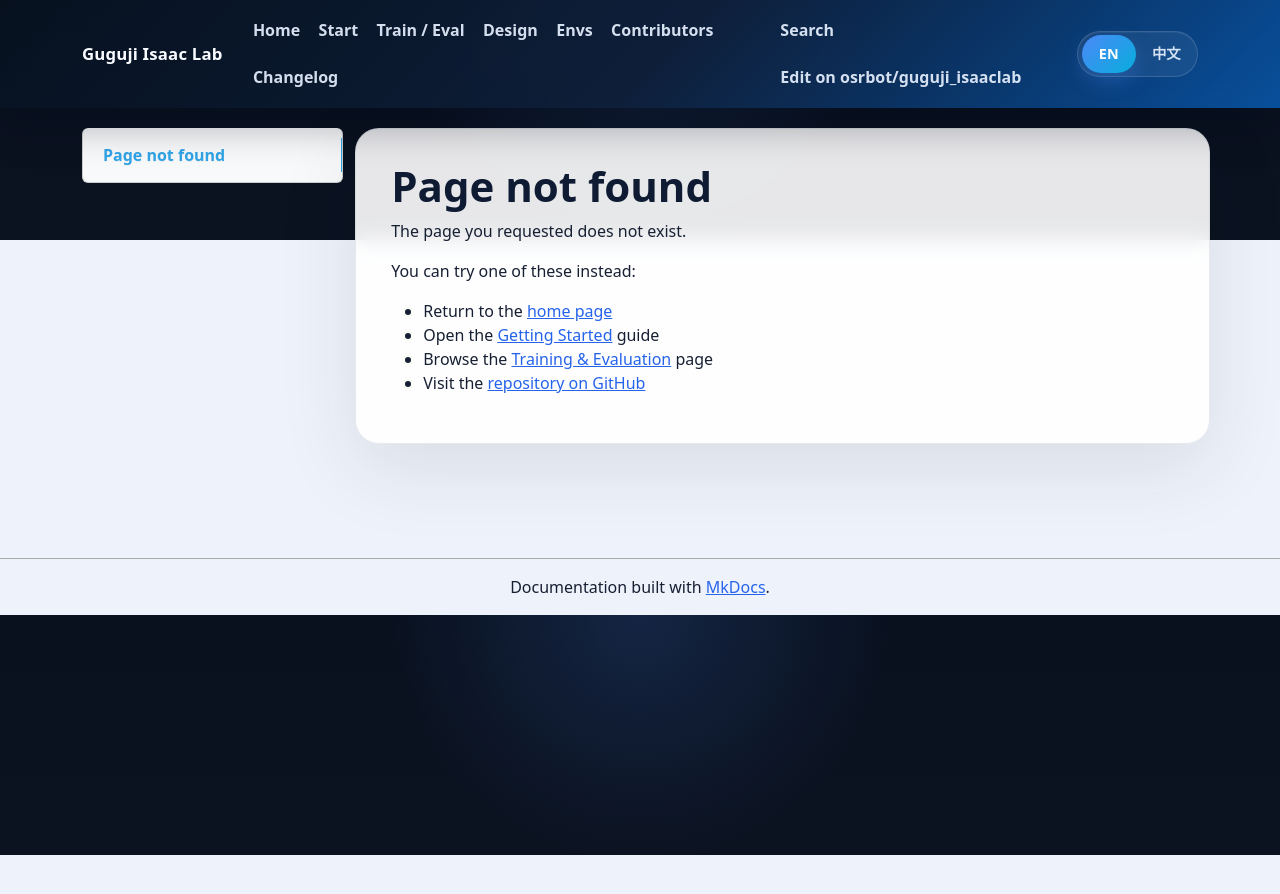
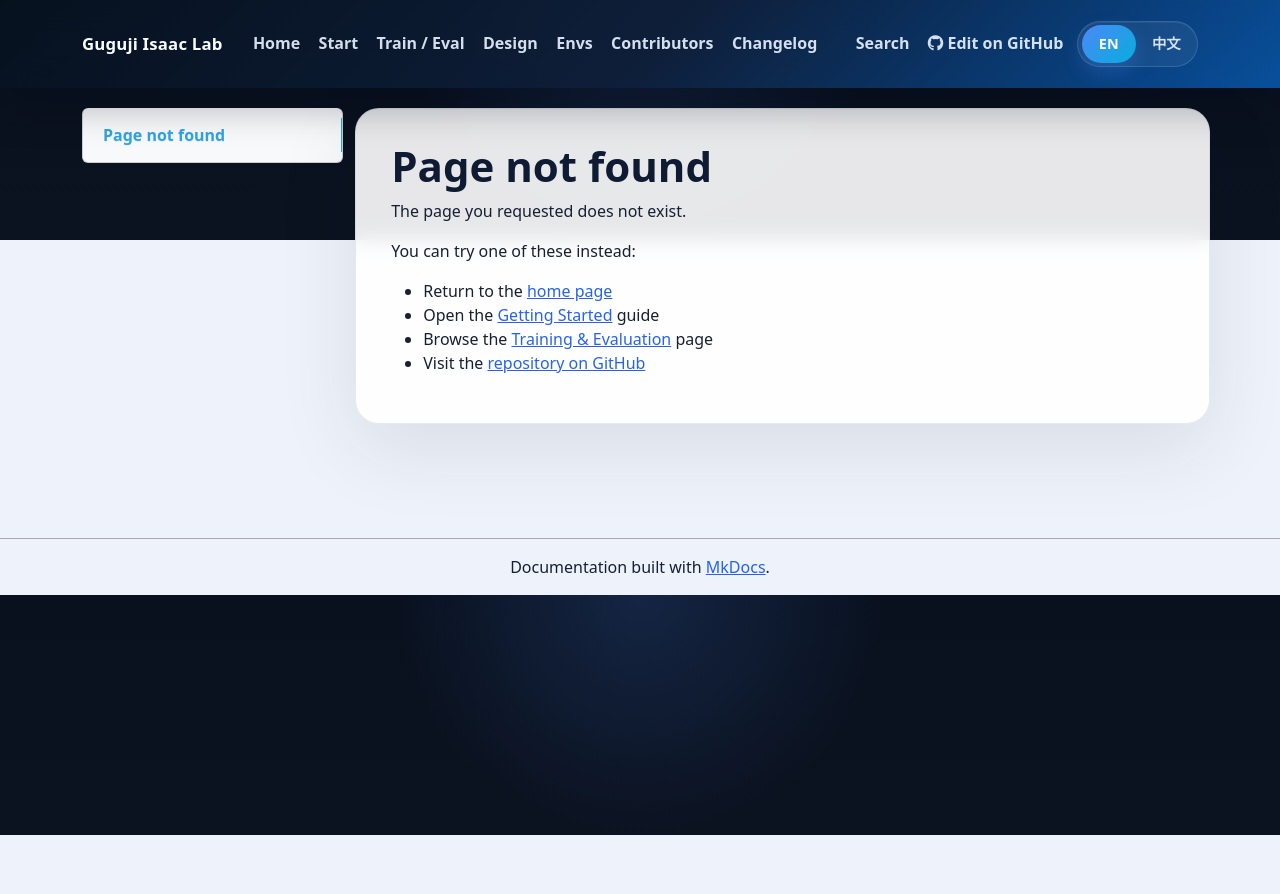
Before and after one commit to osrbot/guguji_isaaclab, an MkDocs documentation site: the page built from docs/404.md, in a window 1280 px wide. Shown: the top 894 px of the page. Built offline with MkDocs 1.6.1, drawn with Linux system fonts in a browser that asks for light colours; nearby versions of some CDN libraries.

Commit message:
docs: shorten edit link repository label

```diff
--- a/mkdocs.yml
+++ b/mkdocs.yml
@@ -1,7 +1,7 @@
 site_name: Guguji Isaac Lab
 site_description: Isaac Lab extension for training locomotion policies on the Guguji biped robot.
 site_url: https://osrbot.github.io/guguji_isaaclab/
-repo_name: osrbot/guguji_isaaclab
+repo_name: GitHub
 repo_url: https://github.com/osrbot/guguji_isaaclab
 edit_uri: edit/main/docs/
 
```
